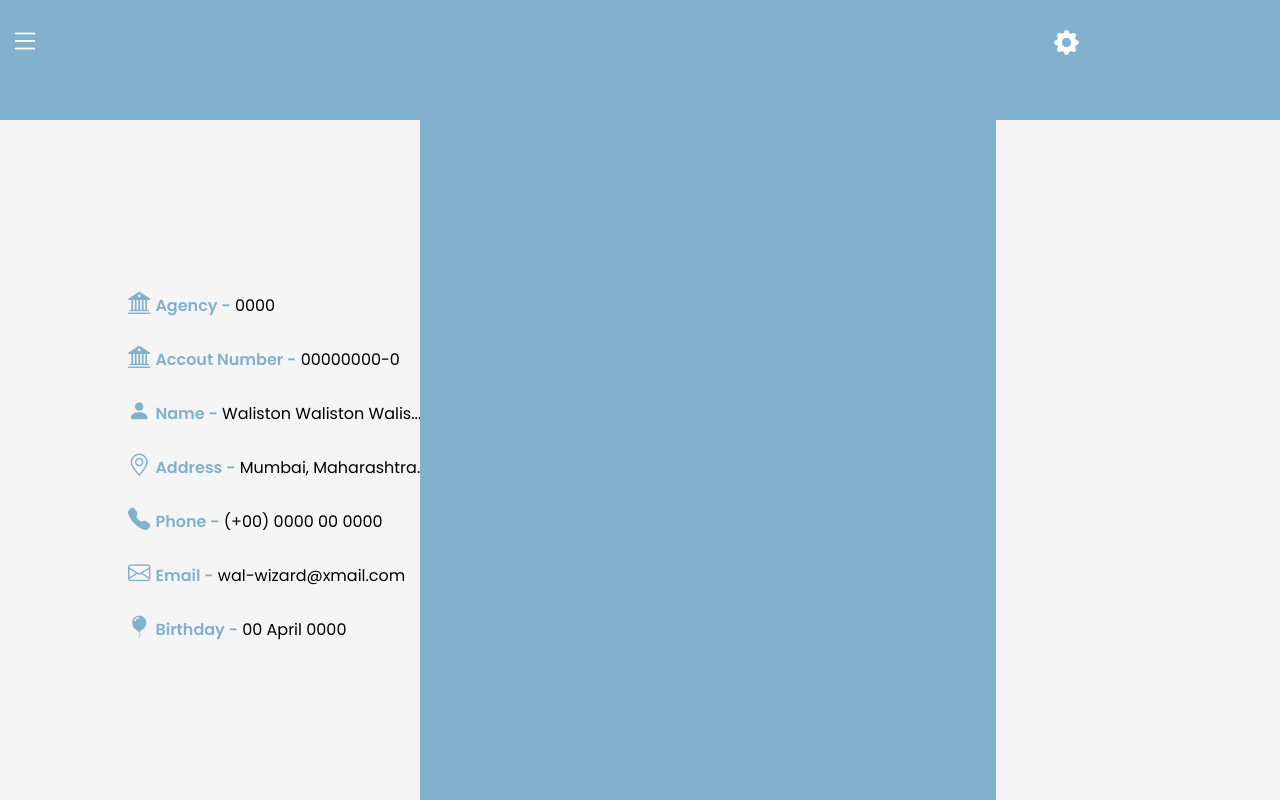
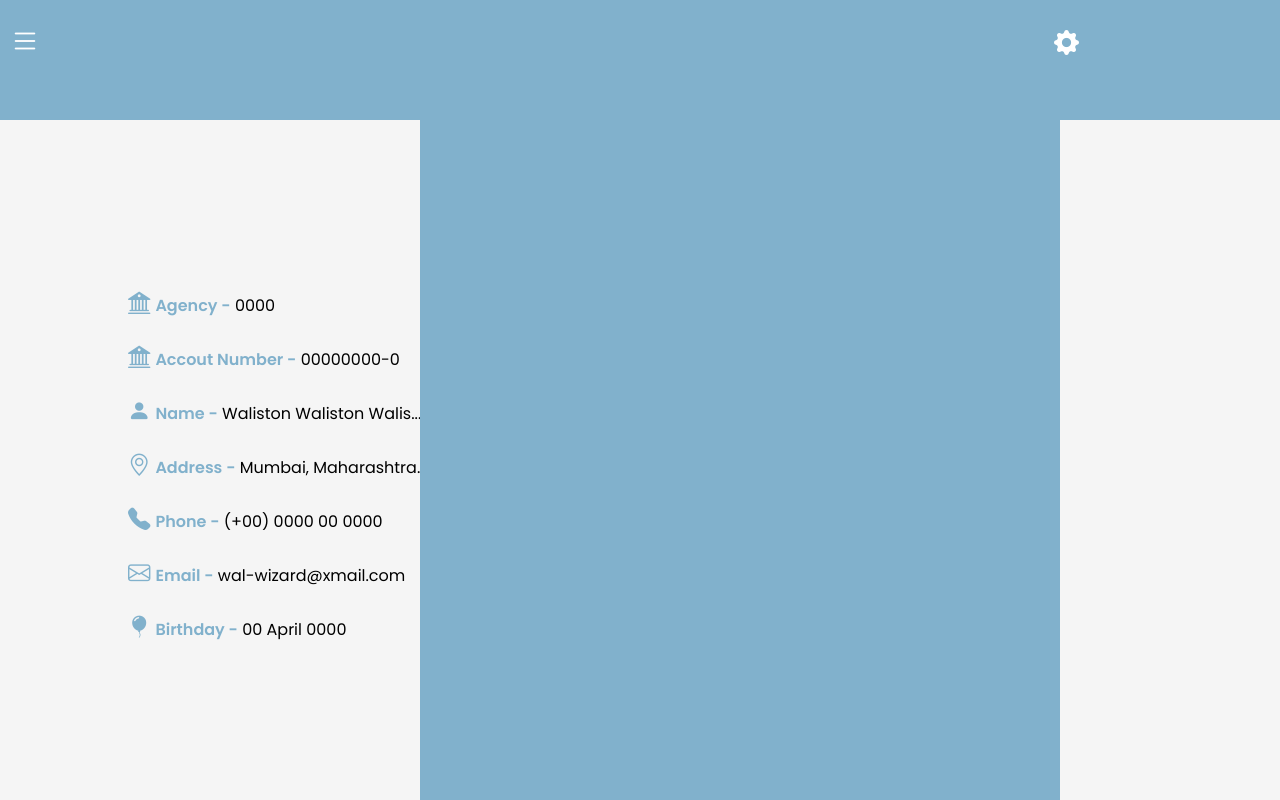
Before and after one commit to eu-waliston/Safest-Bank, a React (Create React App) app: page /privacy in a window 1280 px wide. Built offline with nearby package versions, Linux system fonts and the light colour scheme.

Commit message:
Bank App - Atualização do projeto

```diff
--- a/src/components/menus/right_menu/RightMenu.css
+++ b/src/components/menus/right_menu/RightMenu.css
@@ -13,7 +13,7 @@
 .RightNav {
     background-color:  #81B1CC ;
     height: 100vh;
-    width: 45%;
+    width: 50%;
     z-index: 4;
     position: fixed;
     left: 210px;
@@ -28,7 +28,7 @@
 
     background-color:  #81B1CC ;
     height: 100vh;
-    width: 45%;
+    width: 50%;
     z-index: 4;
     position: fixed;
 
```
